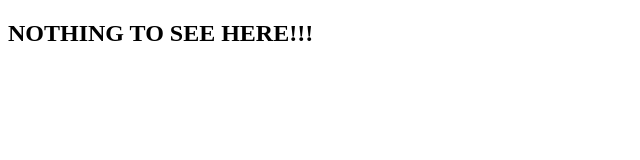
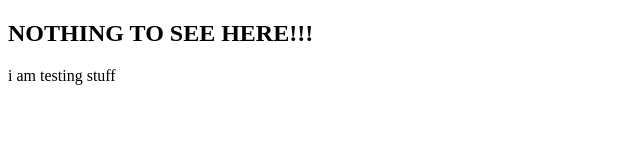
Before and after one commit to GingerRin/Test, a plain HTML site: page index.html in a window 1280 px wide. Shown: the whole page, without its empty margins (0-640 px from the left). Drawn offline with Linux system fonts and the light colour scheme.

Commit message:
Update index.html

```diff
--- a/index.html
+++ b/index.html
@@ -5,5 +5,6 @@
 </head>
 <body>
 	<h2>NOTHING TO SEE HERE!!!</h2>
+	<p>i am testing stuff</p>
 </body>
 </html>
```
